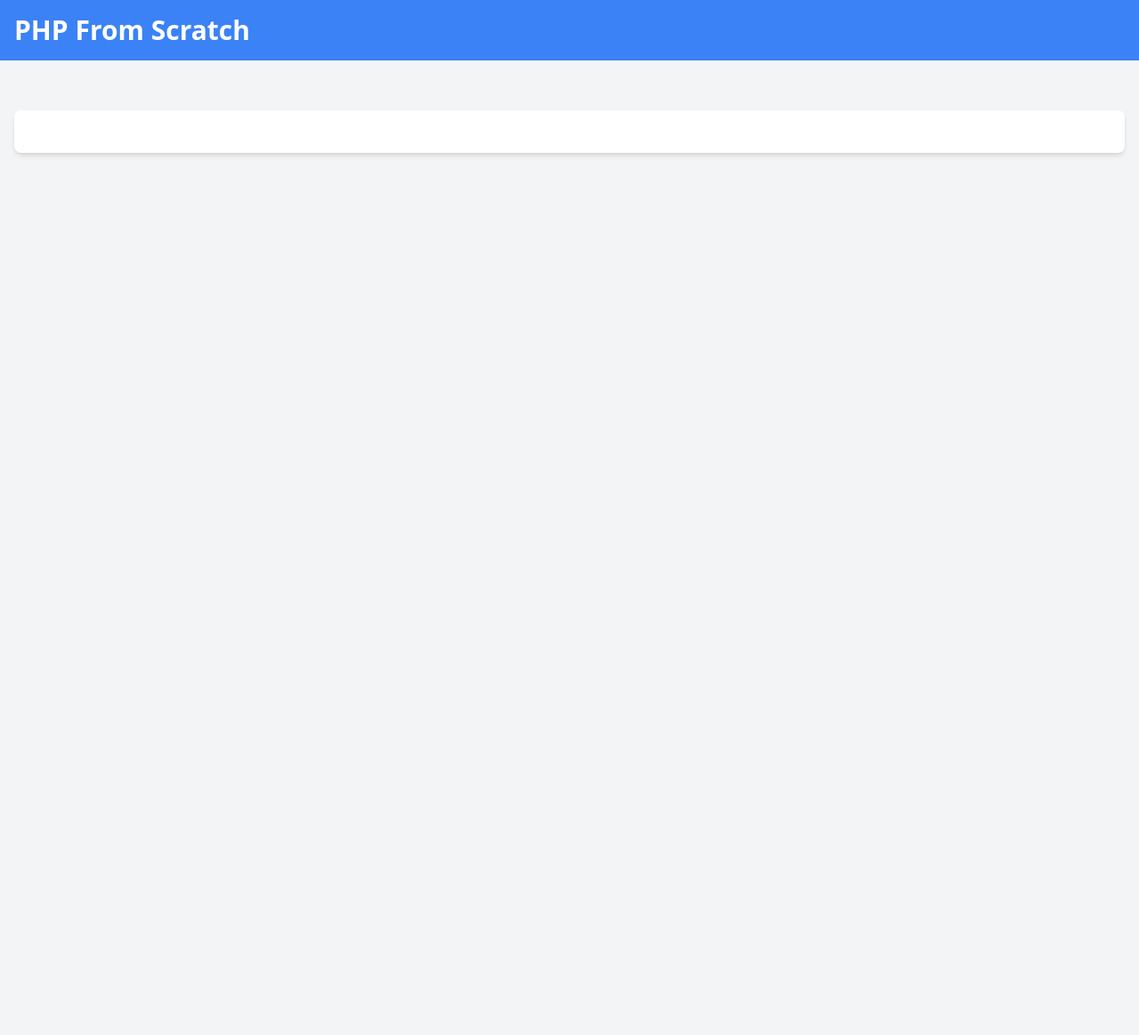
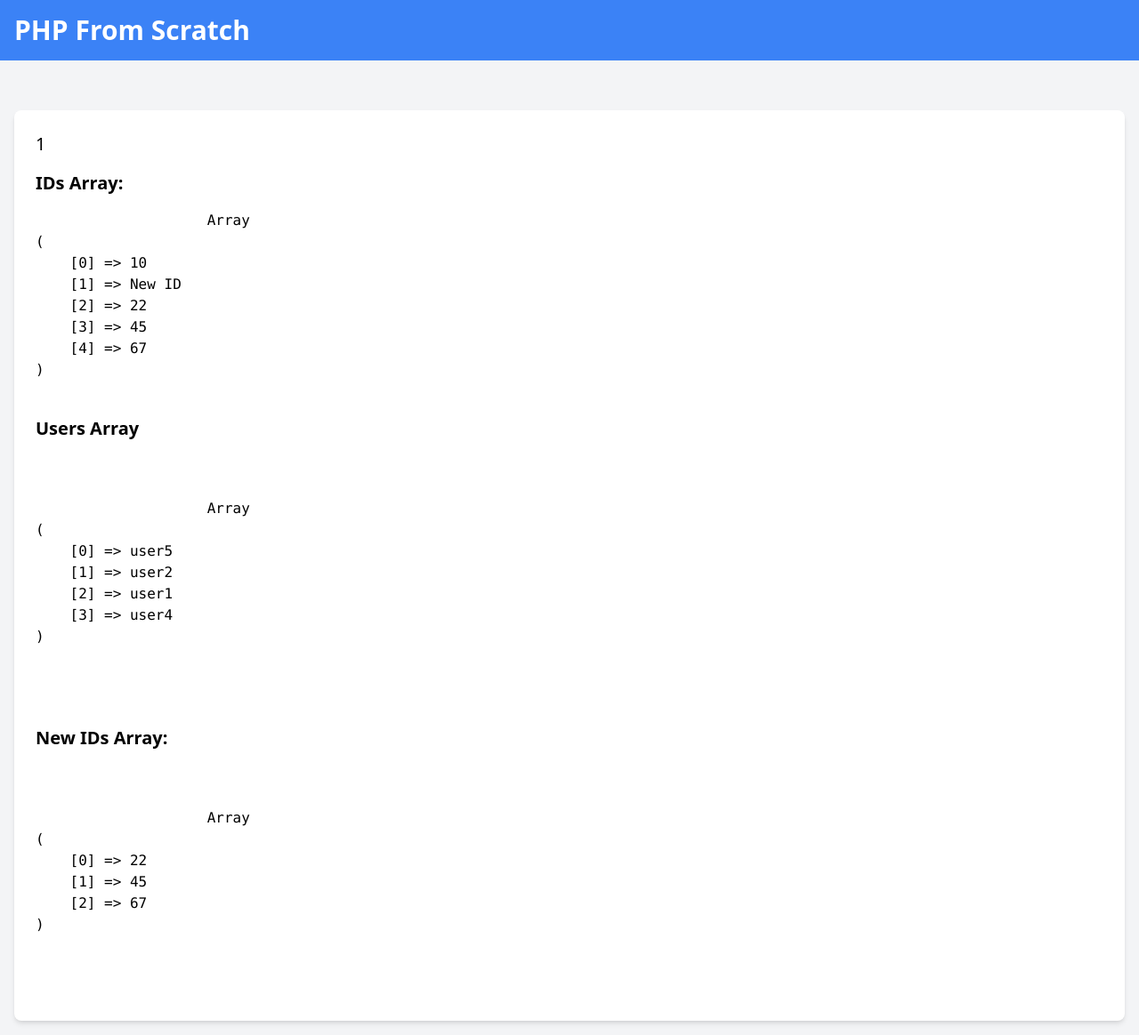
Before and after one commit to Damjan15/PHP-Sandbox, a PHP site: page / in a window 1280 px wide. Shown: the whole page at 89% size. Before the commit the page ends 175 px from the top, so only its background shows below. Run offline with PHP 8.4, Linux system fonts and the light colour scheme; some libraries are stand-ins or nearby versions.

Commit message:
02-arrays-and-iteration: lesson 02-array-functions added

```diff
--- a/02-arrays-and-iteration/02-array-functions/index.php
+++ b/02-arrays-and-iteration/02-array-functions/index.php
@@ -1,5 +1,45 @@
 <?php
 $output = null;
+$ids = [10, 22, 15, 45, 67];
+$users = ['user1', 'user2', 'user3'];
+
+// count
+$output = count($users);
+
+// sort
+sort($ids);
+
+// rsort
+rsort($users);
+
+// array_push
+array_push($users, 'user4');
+array_push($ids, '75');
+
+// array_pop
+array_pop($ids);
+
+// array_shift
+array_shift($users);
+
+// array_unshift
+array_unshift($users, 'user5');
+
+// array_slice
+$ids2 = array_slice($ids, 2, 3);
+
+// array_splice
+array_splice($ids, 1, 1, 'New ID');
+
+// array_reverse
+array_reverse($users);
+
+// array_search
+$output = array_search(22, $ids);
+
+// in_array
+$output = in_array(67, $ids);
+
 ?>
 
 <!DOCTYPE html>
@@ -23,6 +63,27 @@ $output = null;
             <!-- Output -->
             <p class="text-xl"><?= $output ?></p>
             </p>
+
+            <h2 class="text-xl font-semibold my-4">IDs Array: </h2>
+            <p>
+            <pre>
+                    <?php print_r($ids); ?>
+                </pre>
+            </p>
+
+            <h2 class="text-xl font-semibold my-4">Users Array</h2>
+            <pre>
+                <p>
+                    <?php print_r($users); ?>
+                </p>
+            </pre>
+
+            <h2 class="text-xl font-semibold my-4">New IDs Array: </h2>
+            <pre>
+                <p>
+                    <?php print_r($ids2); ?>
+                </p>
+            </pre>
         </div>
     </div>
 </body>
```
